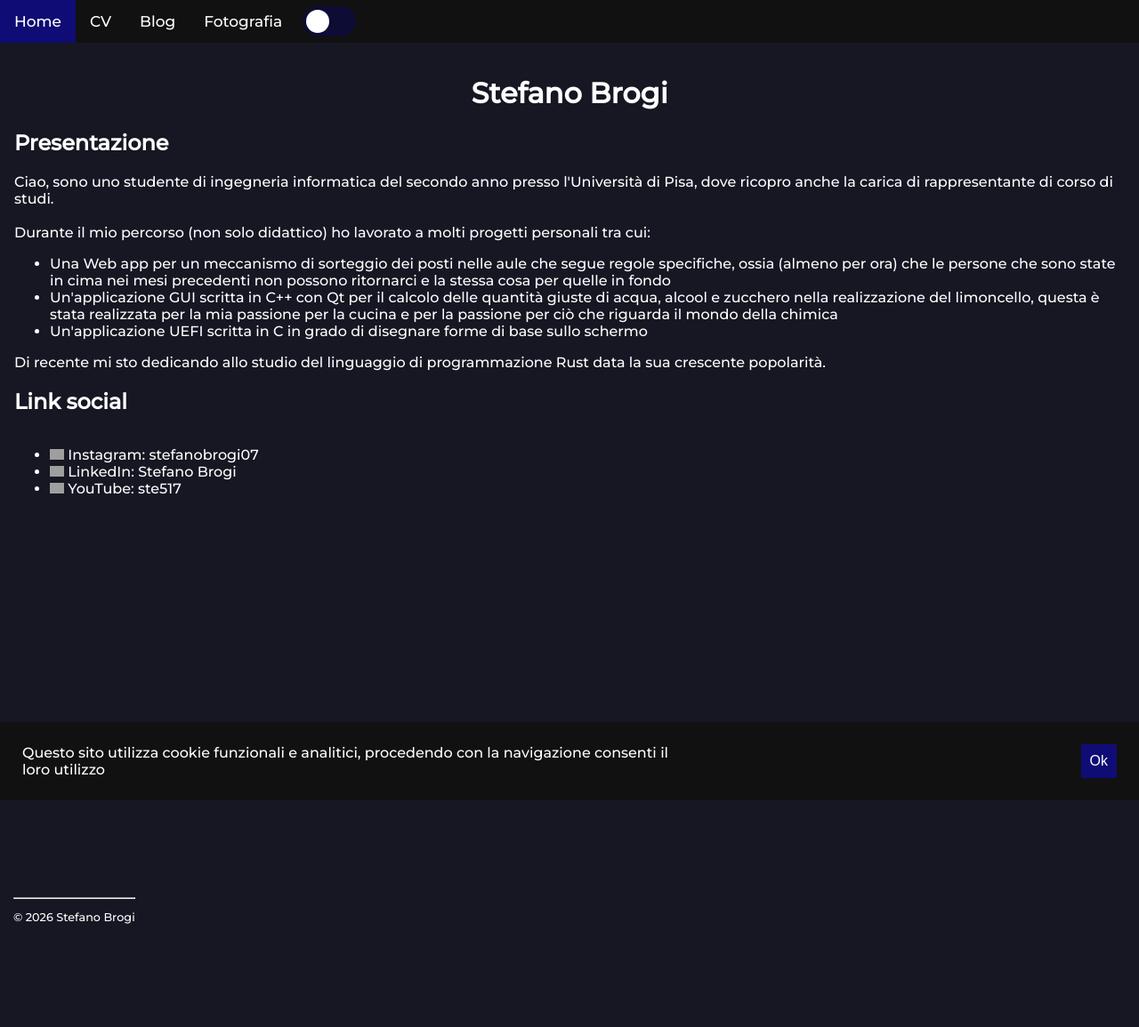
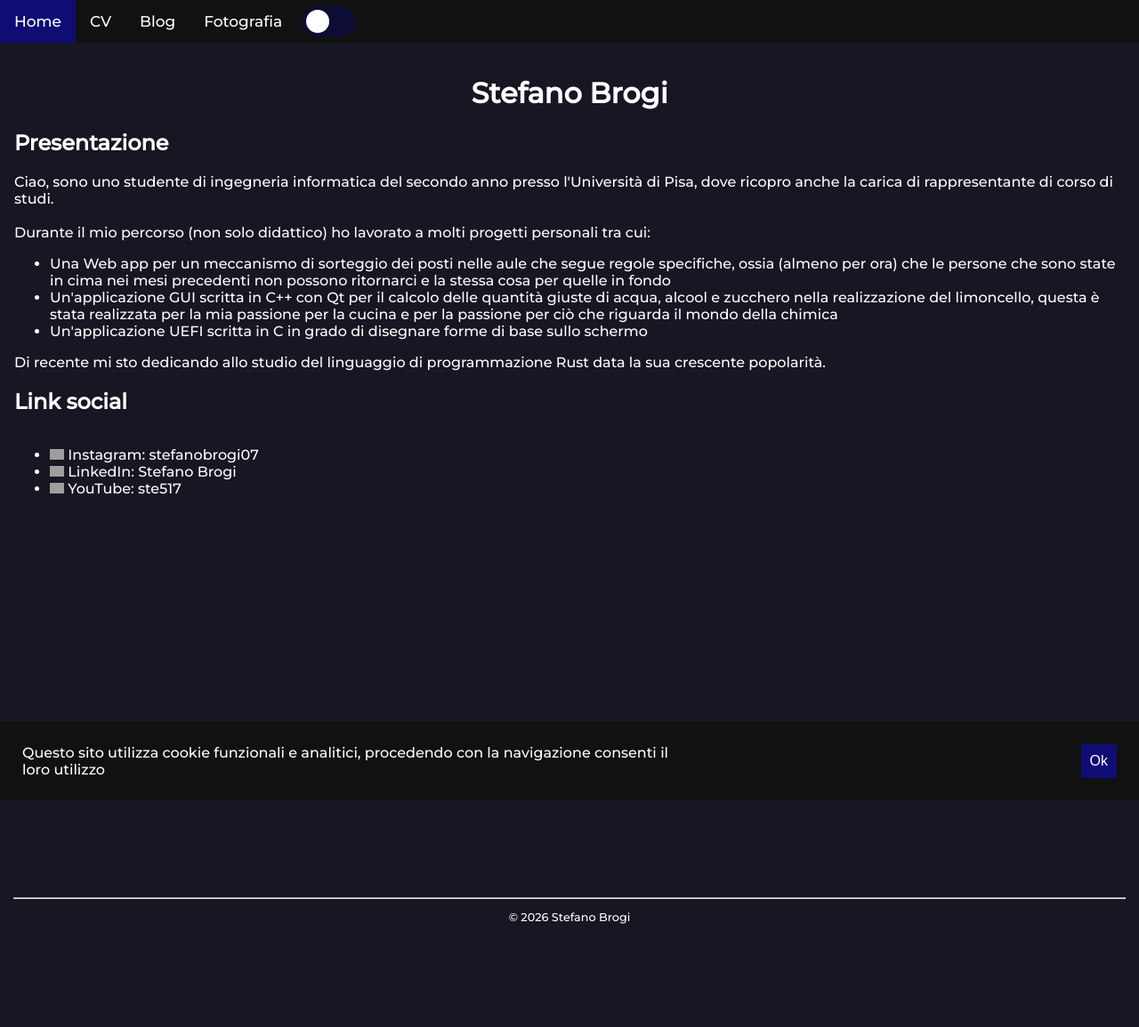
Before and after one commit to Ste517/Ste517.github.io, a Jekyll site: the page built from index.html, in a window 1280 px wide. Shown: the whole page at 89% size. Built offline with Jekyll 4.4.1, drawn with Linux system fonts in a browser that asks for light colours; grey boxes are pictures that could not be loaded.

Commit message:
Set footer width to 100vw

```diff
--- a/src/css/styles.css
+++ b/src/css/styles.css
@@ -258,6 +258,7 @@ footer {
     margin-top: 40px;
     position: relative;
     bottom: 0;
+    width: 100vw;
 }
 
 footer a {
```
